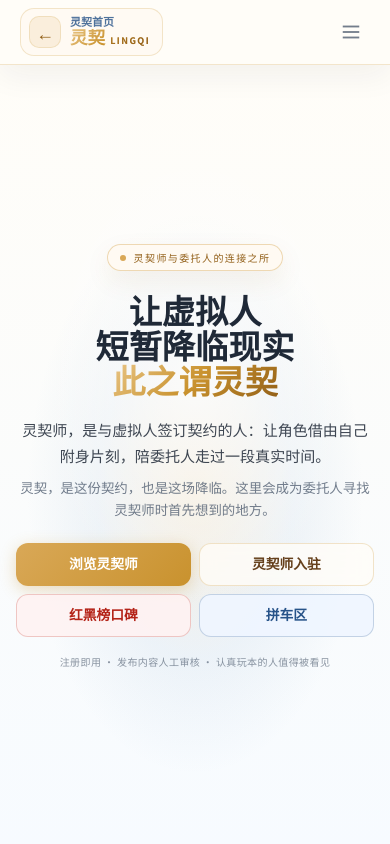
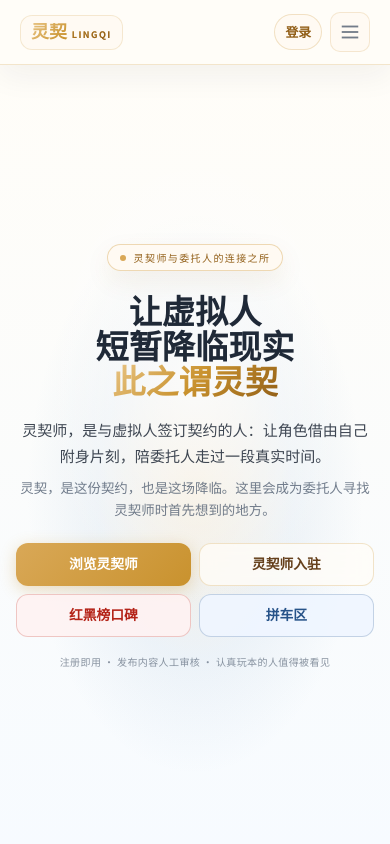
Before and after one commit to ToTheDeepSpace/LingQi, a React (Vite) app: page / in a window 390 px wide. Shown: the top 844 px of the page. Built offline with nearby package versions, Linux system fonts and the light colour scheme.

Commit message:
fix: improve mobile nav identity and back

```diff
--- a/src/components/Navbar.tsx
+++ b/src/components/Navbar.tsx
@@ -1,5 +1,5 @@
 import { useEffect, useState } from 'react';
-import { Link, useLocation } from 'react-router-dom';
+import { Link, useLocation, useNavigate } from 'react-router-dom';
 import { isTokenExpired, readStoredCreatorAuth, type StoredCreatorAuth } from '../lib/authSession';
 import { preloadRoute } from '../lib/routePreload';
 
@@ -37,6 +37,7 @@ function readAuthSnapshot() {
 
 export default function Navbar() {
   const { pathname } = useLocation();
+  const navigate = useNavigate();
   const [authSnapshot, setAuthSnapshot] = useState(readAuthSnapshot);
   const [menuOpen, setMenuOpen] = useState(false);
   const [pendingCount, setPendingCount] = useState(0);
@@ -45,6 +46,7 @@ export default function Navbar() {
   const isAdmin = !!adminToken;
   const isShop = creatorAuth?.role === 'shop';
   const isHome = pathname === '/';
+  const mobileIdentity = creatorAuth?.display_name || creatorAuth?.phone || creatorAuth?.email || (isAdmin ? '管理员' : '');
 
   useEffect(() => {
     const syncAuth = () => setAuthSnapshot(readAuthSnapshot());
@@ -95,6 +97,12 @@ export default function Navbar() {
     };
   }, [adminToken]);
 
+  const goBack = () => {
+    const historyState = window.history.state as { idx?: number } | null;
+    if (historyState?.idx && historyState.idx > 0) navigate(-1);
+    else navigate('/');
+  };
+
   return (
     <nav style={{
       position: 'sticky', top: 0, zIndex: 50,
@@ -111,26 +119,34 @@ export default function Navbar() {
         gap: 16,
       }}>
 
-        {/* 返回首页 — 左 */}
+        {/* 左上角：首页显示品牌，其他页面显示上一级返回 */}
+        {isHome ? (
           <Link
             className="home-return-link"
             to="/"
-          aria-label={isHome ? '灵契首页' : '返回灵契首页'}
-          style={homeLinkStyle(isHome)}
+            aria-label="灵契首页"
+            style={brandLinkStyle}
             onMouseEnter={() => preloadRoute('/')}
             onFocus={() => preloadRoute('/')}
           >
-          <span aria-hidden="true" style={homeArrowStyle(isHome)}>←</span>
-          <span style={{ display: 'grid', gap: 1, minWidth: 0 }}>
-            <span style={homeReturnTextStyle}>{isHome ? '灵契首页' : '返回首页'}</span>
-            <span className="gradient-text-gold" style={{ fontFamily: 'var(--font-serif)', fontWeight: 900, fontSize: '1.1rem', lineHeight: 1.05 }}>
+            <span className="gradient-text-gold" style={{ fontFamily: 'var(--font-serif)', fontWeight: 900, fontSize: '1.12rem', lineHeight: 1.05 }}>
               灵契
               <span style={{ marginLeft: 5, fontSize: 9, letterSpacing: '0.16em', textTransform: 'uppercase', color: 'rgba(146,95,24,0.58)', fontFamily: 'var(--font-sans)', WebkitTextFillColor: 'rgba(146,95,24,0.58)' }}>
                 Lingqi
               </span>
             </span>
-          </span>
           </Link>
+        ) : (
+          <button
+            type="button"
+            onClick={goBack}
+            aria-label="返回上一级"
+            style={backButtonStyle}
+          >
+            <span aria-hidden="true" style={backChevronStyle}>‹</span>
+            <span>返回</span>
+          </button>
+        )}
 
         {/* 桌面导航 — 右 */}
         <div className="hidden lg:flex" style={{
@@ -196,11 +212,30 @@ export default function Navbar() {
           )}
         </div>
 
-        {/* 移动端汉堡 — 右 */}
+        {/* 移动端身份 + 菜单 — 右 */}
+        <div className="flex lg:hidden" style={{ alignItems: 'center', gap: 8, minWidth: 0 }}>
+          {isLoggedIn || isAdmin ? (
+            <Link
+              to={isAdmin ? '/admin' : '/dashboard'}
+              style={mobileIdentityStyle(isAdmin)}
+              onClick={() => setMenuOpen(false)}
+            >
+              <span style={{
+                width: 7, height: 7, borderRadius: 999,
+                background: isAdmin ? '#925f18' : '#15803d',
+                flex: '0 0 auto',
+              }} />
+              <span style={{ overflow: 'hidden', textOverflow: 'ellipsis', whiteSpace: 'nowrap' }}>
+                {isAdmin ? `管理员${pendingCount > 0 ? ` ${pendingCount}` : ''}` : mobileIdentity}
+              </span>
+            </Link>
+          ) : (
+            <Link to="/login" style={mobileLoginStyle} onClick={() => setMenuOpen(false)}>登录</Link>
+          )}
           <button
             onClick={() => setMenuOpen(!menuOpen)}
-          className="lg:hidden"
-          style={{ background: 'none', border: 'none', cursor: 'pointer', padding: 8, color: MUTED }}>
+            aria-label={menuOpen ? '关闭菜单' : '打开菜单'}
+            style={{ background: 'rgba(255,250,242,0.84)', border: '1px solid rgba(201,146,46,0.18)', borderRadius: 10, cursor: 'pointer', padding: 8, color: MUTED, display: 'inline-flex' }}>
             <svg width="22" height="22" viewBox="0 0 24 24" fill="none" stroke="currentColor" strokeWidth="2">
               {menuOpen
                 ? <><line x1="18" y1="6" x2="6" y2="18" /><line x1="6" y1="6" x2="18" y2="18" /></>
@@ -208,6 +243,7 @@ export default function Navbar() {
               }
             </svg>
           </button>
+        </div>
       </div>
 
       {/* 移动端下拉菜单 */}
@@ -249,45 +285,72 @@ export default function Navbar() {
   );
 }
 
-const homeLinkStyle = (isHome: boolean): React.CSSProperties => ({
+const brandLinkStyle: React.CSSProperties = {
   textDecoration: 'none',
   display: 'inline-flex',
   alignItems: 'center',
-  gap: 9,
   flex: '0 0 auto',
   minWidth: 0,
-  padding: '7px 12px 7px 8px',
-  borderRadius: 14,
-  border: isHome ? '1px solid rgba(201,146,46,0.22)' : '1px solid rgba(201,146,46,0.42)',
-  background: isHome ? 'rgba(255,250,242,0.72)' : 'linear-gradient(135deg, rgba(255,250,242,0.98), rgba(238,246,255,0.92))',
-  boxShadow: isHome ? 'none' : '0 10px 24px rgba(146,95,24,0.12)',
+  padding: '7px 10px',
+  borderRadius: 12,
+  border: '1px solid rgba(201,146,46,0.18)',
+  background: 'rgba(255,250,242,0.72)',
   color: INK,
   transition: 'transform 160ms ease, box-shadow 180ms ease, border-color 180ms ease, background 180ms ease',
   willChange: 'transform',
-});
+};
 
-const homeArrowStyle = (isHome: boolean): React.CSSProperties => ({
-  width: 32,
-  height: 32,
+const backButtonStyle: React.CSSProperties = {
+  appearance: 'none',
+  border: 'none',
+  background: 'transparent',
+  color: '#275389',
+  padding: '8px 6px',
+  marginLeft: -6,
   borderRadius: 10,
   display: 'inline-flex',
   alignItems: 'center',
-  justifyContent: 'center',
-  flex: '0 0 auto',
-  background: isHome ? 'rgba(217,168,87,0.14)' : 'linear-gradient(135deg, #d9a857 0%, #c9922e 100%)',
-  color: isHome ? '#925f18' : '#fffdf8',
-  border: isHome ? '1px solid rgba(201,146,46,0.18)' : '1px solid rgba(146,95,24,0.22)',
-  fontSize: 18,
+  gap: 2,
+  cursor: 'pointer',
+  fontSize: '0.9rem',
+  fontWeight: 800,
+  lineHeight: 1,
+};
+
+const backChevronStyle: React.CSSProperties = {
+  fontSize: 28,
   fontWeight: 900,
-  lineHeight: 1,
+  lineHeight: 0.8,
+  transform: 'translateY(-1px)',
+};
+
+const mobileLoginStyle: React.CSSProperties = {
+  maxWidth: 86,
+  padding: '7px 10px',
+  borderRadius: 999,
+  border: '1px solid rgba(201,146,46,0.24)',
+  background: 'rgba(255,250,242,0.92)',
+  color: '#925f18',
+  textDecoration: 'none',
+  fontSize: '0.8rem',
+  fontWeight: 900,
+};
+
+const mobileIdentityStyle = (admin: boolean): React.CSSProperties => ({
+  maxWidth: 142,
+  minWidth: 0,
+  display: 'inline-flex',
+  alignItems: 'center',
+  gap: 6,
+  padding: '7px 10px',
+  borderRadius: 999,
+  border: admin ? '1px solid rgba(217,168,87,0.48)' : '1px solid rgba(22,163,74,0.22)',
+  background: admin ? 'rgba(217,168,87,0.18)' : 'rgba(220,252,231,0.78)',
+  color: admin ? '#925f18' : '#15803d',
+  textDecoration: 'none',
+  fontSize: '0.78rem',
+  fontWeight: 900,
 });
-
-const homeReturnTextStyle: React.CSSProperties = {
-  color: 'rgba(39,83,137,0.82)',
-  fontSize: 11,
-  fontWeight: 900,
-  lineHeight: 1.05,
-};
 
 function IdentityChip({ children, tone }: { children: React.ReactNode; tone: 'user' | 'admin' }) {
   const admin = tone === 'admin';
```
Lines whose indentation alone changed are shown as unchanged.
